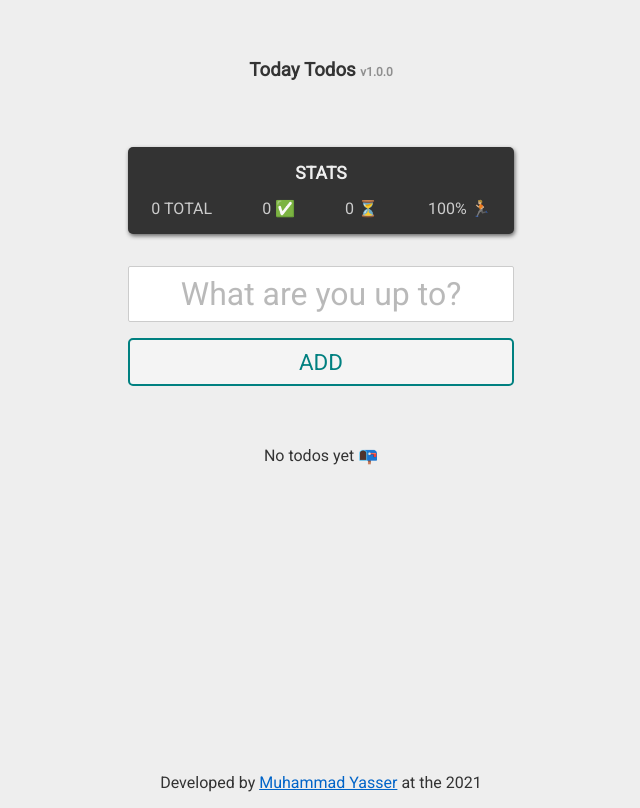
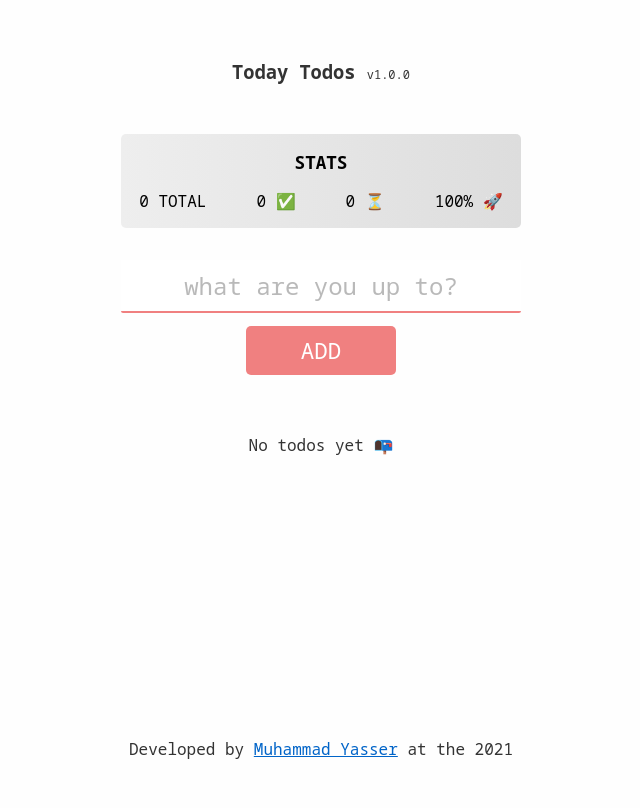
Before and after one commit to roktcode/todaytodos, a Svelte app: page / in a window 1280 px wide. Shown: the whole page, without its empty margins (319-959 px from the left). Built offline with nearby package versions, Linux system fonts and the light colour scheme.

Commit message:
added some animations  and re-styled some widgets

```diff
--- a/public/global.css
+++ b/public/global.css
@@ -1,4 +1,6 @@
-@import url('https://fonts.googleapis.com/css2?family=Roboto&display=swap');
+/* @import url('https://fonts.googleapis.com/css2?family=Roboto&display=swap'); */
+/* @import url('https://fonts.googleapis.com/css2?family=Noto+Sans+Mono&display=swap'); */
+@import url('https://fonts.googleapis.com/css2?family=Noto+Sans+Mono:wght@400;700&display=swap');
 
 * {
 	box-sizing: border-box;
@@ -15,9 +17,9 @@ body {
 	margin: 0;
 	padding: 8px;
 	box-sizing: border-box;
-	font-family: 'Roboto', sans-serif;
+	font-family: 'Noto Sans Mono', monospace;
 	min-height: 100vh;
-	background: #eee;
+	background: #fefefe;
 }
 
 a {
--- a/public/index.html
+++ b/public/index.html
@@ -4,7 +4,7 @@
 	<meta charset='utf-8'>
 	<meta name='viewport' content='width=device-width,initial-scale=1'>
 
-	<title>Svelte app</title>
+	<title>Today Todos</title>
 
 	<link rel='icon' type='image/png' href='/favicon.png'>
 	<link rel='stylesheet' href='/global.css'>
--- a/src/App.svelte
+++ b/src/App.svelte
@@ -1,17 +1,23 @@
 <script>
+	import Navbar from "./components/Navbar.svelte";
 	import TodoView from "./components/TodoView.svelte";
 	import Footer from "./components/Footer.svelte";
 </script>
 
 <div class="container">
+	<Navbar />
 	<TodoView />
 	<Footer />
 </div>
 
 <style>
 	.container {
+		max-width: 800px;
+		min-width: 400px;
+		margin: 0 auto;
+		padding: 2rem 1rem;
+		display: grid;
+		grid-template-rows: auto 1fr auto;
 		min-height: 100vh;
-		display: grid;
-		grid-template-rows: 1fr auto;
 	}
 </style>
--- /dev/null
+++ b/src/components/DarkModeSwitch.svelte
@@ -0,0 +1 @@
+<button> DarkMode </button>
--- a/src/components/Footer.svelte
+++ b/src/components/Footer.svelte
@@ -8,7 +8,7 @@
 		justify-content: center;
 		align-items: center;
     text-align: center;
-    margin-top: 20px;
+    margin-top: 100px;
 	}
 
 	footer a {
--- /dev/null
+++ b/src/components/Navbar.svelte
@@ -0,0 +1,24 @@
+<div class="title">
+	<h3>Today Todos <span>v1.0.0</span></h3>
+</div>
+
+<style>
+	.title {
+		display: flex;
+		justify-content: center;
+		max-width: 400px;
+		color: #333;
+		margin: 0 auto;
+	}
+
+	.title span {
+		font-size: 0.75rem;
+		font-weight: lighter;
+	}
+
+	@media (max-width) {
+		.title {
+			max-width: 360px;
+		}
+	}
+</style>
--- a/src/components/TodoView.svelte
+++ b/src/components/TodoView.svelte
@@ -2,6 +2,8 @@
 	import { flip } from "svelte/animate";
 	import { fade, fly } from "svelte/transition";
 	import { onMount } from "svelte";
+	import { tweened } from "svelte/motion";
+	import { bounceIn } from "svelte/easing";
 
 	// load todos from localStorage before compnent renders
 	onMount(() => {
@@ -68,27 +70,27 @@
 
 	let completedTodos = 0;
 	let pendingTodos = 0;
-	let progress = 0;
+	let progress = tweened(0, {
+		duration: 300,
+		delay: 0,
+		easing: bounceIn,
+	});
 
 	$: {
 		completedTodos = todoList
 			.map((todo) => todo.completed)
 			.filter((c) => c).length;
 
-		console.log("hi");
-
 		pendingTodos = todoList.length - completedTodos;
-		progress =
+		progress.set(
 			todoList.length > 0
 				? Math.trunc((completedTodos / todoList.length) * 100) || 0
-				: 100;
+				: 100
+		);
 	}
 </script>
 
 <div class="container">
-	<div class="title">
-		<h3>Today Todos <span>v1.0.0</span></h3>
-	</div>
 	<div class="stats-container">
 		<div class="stats-title">STATS</div>
 		<div class="stats">
@@ -97,13 +99,12 @@
 				{completedTodos} ✅
 			</div>
 			<div class="pendinng">{pendingTodos} ⏳</div>
-			<div class="progress">{progress}% 🏃🏼</div>
+			<div class="progress">{Math.trunc($progress)}% 🚀</div>
 		</div>
 	</div>
 
 	<div class="add-todos">
 		<div class="todo-input">
-			<!-- <label id="addLabel" for="addTodo">📝 Add new item</label> -->
 			<form on:submit|preventDefault={addTodo} class="input">
 				<input
 					type="text"
@@ -111,7 +112,7 @@
 					bind:this={todoInputRef}
 					bind:value={todoInput}
 					autocomplete="off"
-					placeholder="What are you up to?"
+					placeholder="what are you up to?"
 					maxlength="20"
 					required
 				/>
@@ -150,7 +151,6 @@
 							<button on:click={() => removeTodo(id)}>Remove</button>
 						</div>
 						<!-- <div class="content-container">
-
 					</div> -->
 					</li>
 				{/each}
@@ -160,27 +160,6 @@
 </div>
 
 <style>
-	.container {
-		max-width: 800px;
-		min-width: 400px;
-		margin: 0 auto;
-		padding: 2rem 1rem;
-	}
-
-	.title {
-		display: flex;
-		justify-content: center;
-		max-width: 400px;
-		/* background: #aaa; */
-		color: #333;
-		margin: 0 auto 3rem;
-	}
-
-	.title span {
-		font-size: 0.75rem;
-		opacity: 0.5;
-	}
-
 	.todo-input {
 		display: flex;
 		flex-direction: column;
@@ -194,33 +173,47 @@
 		user-select: none;
 		font-weight: bold;
 		display: flex;
-		padding-left: 0.5rem;
 		/* padding: 0.5rem 0; */
 		/* flex-direction: column; */
 		justify-content: space-between;
+		gap: 4px;
 		align-items: center;
-		max-width: 400px;
+		/* max-width: 400px; */
 		/* border: 1px solid teal; */
 		border-radius: 5px;
 		transition: all 0.2s;
 	}
+	.content-container {
+		display: flex;
+		justify-content: flex-start;
+		align-items: baseline;
+		overflow-wrap: break-word;
 
-	li:hover {
+		padding: 0 1rem;
+		/* justify-content: space-between; */
+		font-size: 1.2rem;
+		flex-grow: 1;
+		transition: all 0.2s;
+		/* max-width: 290px; */
+		overflow-wrap: break-word;
+	}
+
+	li .content-container:hover {
 		background: #ddd;
 		box-shadow: 1px 2px 3px #eee;
+		display: flex;
 	}
 
-	.content-container {
-		display: flex;
-		/* justify-content: space-between; */
-		align-items: center;
-		font-size: 1.2rem;
+	li .content {
 		flex-grow: 1;
-	}
-	li .content {
 		padding: 0.5rem 1rem;
 		overflow-wrap: break-word;
-		max-width: 309px;
+		max-width: 100%;
+		/* max-width: 300px; */
+	}
+
+	li .content:hover {
+		text-decoration: line-through;
 	}
 
 	.content-prefix {
@@ -232,15 +225,12 @@
 
 	li button {
 		margin: 0;
-		background: tomato;
+		background: teal;
 		color: white;
 		outline: none;
 		border: none;
 		transition: all 0.2s;
-		/* font-size: 1.5rem; */
 		width: 100%;
-		padding-top: 1rem;
-		padding-bottom: 1rem;
 	}
 
 	li button:hover {
@@ -262,16 +252,20 @@
 		width: 100%;
 		padding: 0.5rem;
 		outline: none;
-		/* border: 1px solid teal; */
 		text-align: center;
-		font-size: 1.2rem;
 		font-weight: bold;
-		font-size: 2rem;
+		font-size: 1.6rem;
+		border: none;
+		border-bottom: 2px solid lightcoral;
 	}
 
 	input::placeholder {
 		opacity: 0.5;
-		font-weight: normal;
+		font-weight: lighter;
+		font-size: 1.5rem;
+		display: flex;
+		justify-content: center;
+		align-items: center;
 	}
 
 	.add-todos {
@@ -287,33 +281,38 @@
 		display: flex;
 		flex-direction: column;
 		justify-content: center;
-		align-items: stretch;
+		align-items: center;
 	}
 
 	.input button {
-		color: teal;
-		border: 2px solid teal;
+		/* border: 1px solid teal; */
+		border: none;
 		border-radius: 5px;
-		/* color: white; */
+		color: white;
+		background: lightcoral;
 		cursor: pointer;
 		transition: all 0.15s;
 		font-size: 1.4rem;
+		width: 150px;
 	}
 
 	.input button:hover {
-		/* opacity: 0.9; */
-		background: teal;
-		color: white;
+		opacity: 0.9;
+		transform: scaleX(1.1);
+
+		/* background: teal; */
+		/* color: white; */
 	}
-
-	/* #addLabel {
-		margin: 1rem 0;
-	} */
 
 	.content.completed {
 		text-decoration: line-through;
+		text-decoration-style: double;
 		font-weight: normal;
 		color: teal;
+	}
+
+	.content.completed:hover {
+		text-decoration: none;
 	}
 
 	.todo-list {
@@ -328,10 +327,12 @@
 		align-items: stretch;
 		padding: 1rem;
 		margin: 2rem auto;
-		color: #ccc;
-		background: #333;
+		color: black;
+		/* background: lightcoral; */
+		/* background: #ccc; */
+		background: linear-gradient(270deg, #ddd, #eee);
 		border-radius: 5px;
-		box-shadow: 1px 2px 4px #666;
+		/* box-shadow: 1px 2px 4px #666; */
 		gap: 1rem;
 		max-width: 400px;
 	}
@@ -341,7 +342,7 @@
 		justify-content: center;
 		font-weight: bold;
 		font-size: 1.1rem;
-		color: #eee;
+		color: black;
 	}
 
 	.stats {
@@ -350,6 +351,7 @@
 		gap: 50px;
 		justify-content: center;
 		/* align-items: center; */
+		/* font-weight: bold; */
 	}
 
 	.empty-todos {
@@ -371,10 +373,6 @@
 			max-width: 360px;
 		}
 
-		.title {
-			max-width: 360px;
-		}
-
 		.add-todos {
 			max-width: 350px;
 		}
@@ -390,5 +388,9 @@
 		.todo-list {
 			max-width: 360px;
 		}
+
+		.content-container {
+			max-width: 250px;
+		}
 	}
 </style>
```
